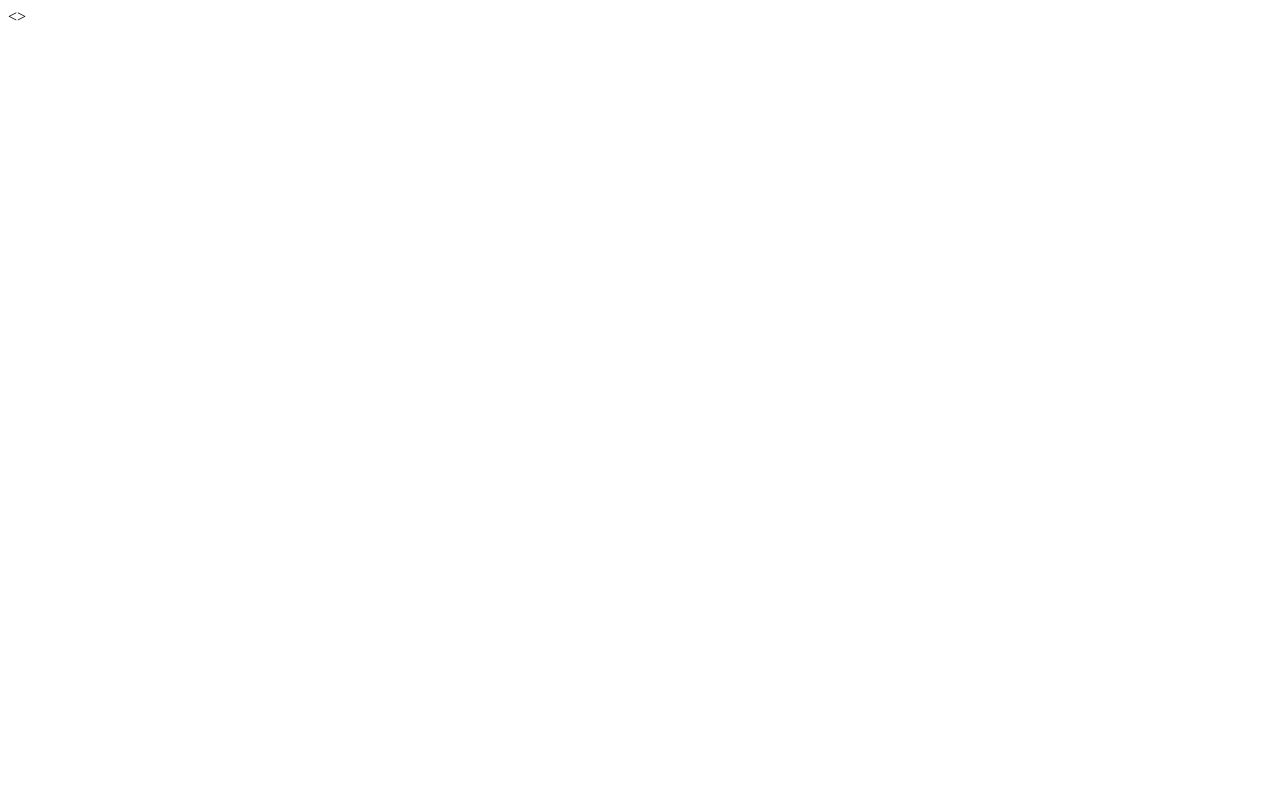
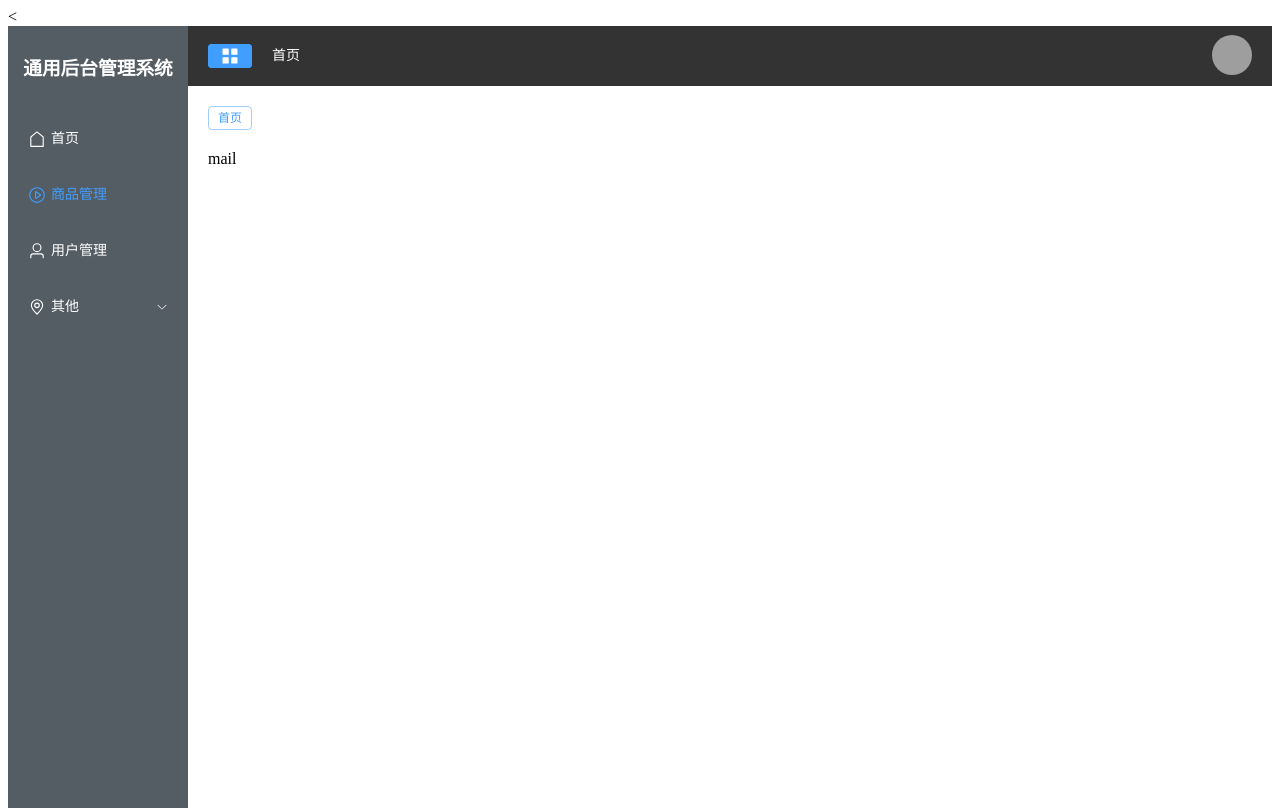
Before and after one commit to wuyunew/myFirstPro, a Vue app: page /mail in a window 1280 px wide. Before the commit this address had no page. Built offline with nearby package versions, Linux system fonts and the light colour scheme; grey boxes are pictures that could not be loaded.

Commit message:
day7-tag组件完成

```diff
--- a/src/components/CommonAside.vue
+++ b/src/components/CommonAside.vue
@@ -1,9 +1,11 @@
 <template>
   <el-aside :width="width">
-    <el-menu background-color="#545c64" text-color="#fff" :collapse="isCollaspe" :collapse-transition="false">
+    <el-menu background-color="#545c64" text-color="#fff" :collapse="isCollaspe" :collapse-transition="false"
+    :default-active="activeMenu">
       <h3 v-show="!isCollaspe">通用后台管理系统</h3>
       <h3 v-show="isCollaspe"> 后台</h3>
-      <el-menu-item v-for="item in noChildren" :index="item.path" :key="item.path">
+      <el-menu-item v-for="item in noChildren" :index="item.path" :key="item.path"
+      @click="handleMenu(item)"><!--一级菜单-->
         <component class="icons" :is="item.icon"></component>
         <span>{{ item.label }}</span>
       </el-menu-item>
@@ -16,7 +18,8 @@
         </template>
 
         <el-menu-item-group>
-          <el-menu-item v-for="(subItem, subIndex) in item.children" :index="subIndex.path" :key="subItem.path">
+          <el-menu-item v-for="(subItem, subIndex) in item.children" :index="subIndex.path" :key="subItem.path"
+          @click="handleMenu(subItem)">
             <component class="icons" :is="subItem.icon"></component>
             <span>{{ subItem.label }}</span>
           </el-menu-item>
@@ -31,7 +34,7 @@
 <script setup>
 import { ref, computed } from 'vue';
 import { useAllDataStore } from '@/stores/allData';
-import { ElCollapseTransition } from 'element-plus';
+import { useRoute, useRouter } from 'vue-router';
 const list = ref([
   {
     path: '/home',
@@ -41,11 +44,11 @@
     url: 'Home'
   },
   {
-    path: '/mall',
-    name: 'mall',
+    path: '/mail',
+    name: 'mail',
     label: '商品管理',
     icon: 'video-play',
-    url: 'Mall'
+    url: 'Mail'
   },
   {
     path: '/user',
@@ -88,6 +91,13 @@
 const isCollaspe = computed(() => store.state.isCollapse)
 //width
 const width = computed(() => store.state.isCollapse ? '64px' : '180px')
+const router=useRouter()
+const route=useRoute()
+const activeMenu=computed(() => route.path)
+const handleMenu=(item)=>{
+  router.push(item.path)
+  store.selectMenu(item)
+}
 </script>
 
 <style lang="less" scoped>
--- /dev/null
+++ b/src/components/CommonTab.vue
@@ -0,0 +1,49 @@
+<template>
+    <div class="tags">
+        <el-tag
+        v-for="(tag,index) in tags"
+        :key="tag.name"
+        :closable="tag.name!=='home'"
+        :effect="route.name===tag.name?'dark':'plain'"
+        @click="handleMenu(tag)"
+        @close="handleClose(tag,index)">
+
+        {{ tag.label }}
+        </el-tag>
+
+    </div>
+</template>
+<script setup>
+
+import { useAllDataStore } from '@/stores/allData';
+import {  computed, ref } from 'vue';
+import { useRoute, useRouter } from 'vue-router';
+const store=useAllDataStore()
+const tags=computed(()=>store.state.tags)
+const route=useRoute()
+const router=useRouter()
+const handleMenu=(tag)=>{
+    router.push(tag.name)
+    store.selectMenu(tag)
+}
+const handleClose=(tag,index)=>{
+    //通过pinia管理的
+    store.updateTags(tag)
+    //如果点击的关闭tag不是当前界面
+    if(route.name!==tag.name) return
+    //最后一个
+    if(index === store.state.tags.length){
+        store.selectMenu(tags.value[index-1])
+        router.push(tags.value[index-1].name)
+    }else{
+        store.selectMenu(tags.value[index])
+        router.push(tags.value[index].name)
+    }
+
+}
+</script>
+<style lang="less" scoped>
+.tags{
+    margin:20px 0 0 20px;
+}
+</style>
--- a/src/router/index.js
+++ b/src/router/index.js
@@ -19,6 +19,11 @@
           path:'user',
           name:'user',
           component: () => import('@/views/User.vue')
+        },
+        {
+          path:'mail',
+          name:'mail',
+          component: () => import('@/views/Mail.vue')
         }
       ]
     },
--- a/src/stores/allData.js
+++ b/src/stores/allData.js
@@ -2,18 +2,41 @@
 import { defineStore } from 'pinia'
 
 function initState() {
-  return{
-    isCollapse:false,
+  return {
+    isCollapse: false,
+    tags: [
+      {
+        path: '/home',
+        name: 'home',
+        label: '首页',
+        icon: 'home',
+      },
+    ],
+    currentMenu: null,
   }
 }
 export const useAllDataStore = defineStore('allData', () => {
   //ref 类似state属性
   //computed getters
   //function actions
-  const state=ref(initState());
+  const state = ref(initState());
+  function selectMenu(val){
+    if(val.name === 'home'){
+      state.value.currentMenu=null
+    }
+    else{
+      let index =state.value.tags.findIndex(item=>item.name === val.name)
+      index === -1 ? state.value.tags.push(val):"";
+    }
+  }
+  function updateTags(tags){
+    let index = state.value.tags.findIndex(item=>item.name===tags.name)
+    state.value.tags.splice(index,1);
+  }
+  return {
+    state,
+    selectMenu,
+    updateTags,
 
-
-  return { state,
-
-   }
+  }
 })
--- /dev/null
+++ b/src/views/Mail.vue
@@ -0,0 +1,11 @@
+<template>
+<div> mail</div>
+</template>
+
+<script setup>
+
+</script>
+
+<style scoped lang="less">
+
+</style>
--- a/src/views/Main.vue
+++ b/src/views/Main.vue
@@ -1,6 +1,7 @@
 <script setup>
 import CommonAside from '@/components/CommonAside.vue';
 import CommonHead from '@/components/CommonHead.vue';
+import CommonTab from '@/components/CommonTab.vue';
 </script>
 <template>
   <div class="common-layout">
@@ -10,6 +11,7 @@
         <el-header class="el-header">
           <CommonHead />
         </el-header>
+        <CommonTab />
         <el-main>
           <RouterView></RouterView>
         </el-main>
```
